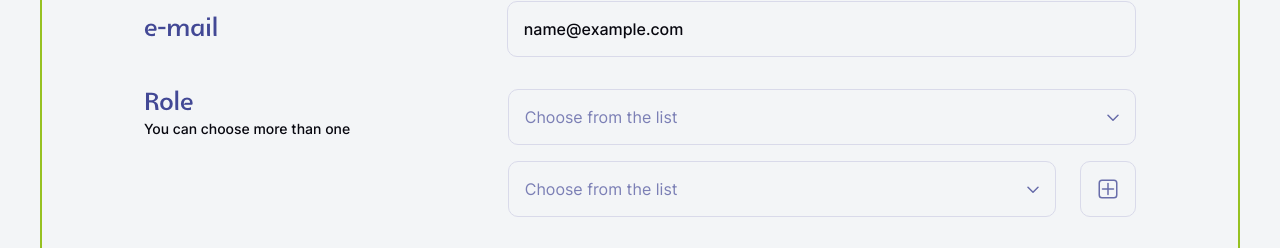
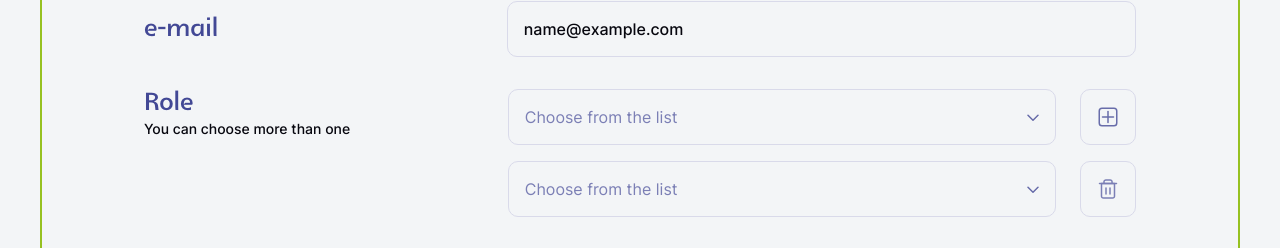
Before and after one commit to Guntyk/euro-dance-confederation-landing, a React (Create React App) app: page / in a window 1280 px wide. Both pictures are taken after typing "Sample", "Sample", "5551234", "name@example.com", "Sample" into the empty fields and a click on the button 1108 px from the left and 4083 px from the top of the page. Shown: the part 3966-4214 px from the top of the page. Built offline with nearby package versions, Linux system fonts and the light colour scheme.

Commit message:
Multiple Role Selection Added

```diff
--- a/src/components/Form/Form.css
+++ b/src/components/Form/Form.css
@@ -11,6 +11,10 @@
   gap: 2em;
   border-radius: 10px;
   border: 2px solid var(--green);
+}
+
+.thanks-title {
+  text-align: center !important;
 }
 
 @media (max-width: 1440px) {
--- a/src/components/Form/Form.jsx
+++ b/src/components/Form/Form.jsx
@@ -9,10 +9,10 @@ import "./Form.css";
 export default function Form() {
   const [submit, setSubmit] = useState(false);
   const [country, setCountry] = useState("");
-  const [role, setRole] = useState("");
+  const [role, setRole] = useState([""]);
 
   function handleSubmit(e) {
-    console.log(e.target);
+    console.log(role);
     e.preventDefault();
     if (country.length !== 0 && role.length !== 0) {
       const user = {
@@ -22,10 +22,11 @@ export default function Form() {
           surname: e.target.surname.value.trim(),
           phone: e.target.phone.value.trim(),
           email: e.target.email.value.trim(),
-          role,
+          role: JSON.stringify(role),
           comment: e.target.comment.value.trim(),
         },
       };
+      console.log(user);
       createUser(JSON.stringify(user));
       setSubmit(true);
     } else {
@@ -94,8 +95,8 @@ export default function Form() {
           </div>
         </section>
       ) : (
-        <section className="form-sec">
-          <h3 className="sec-title form-title">Thanks!</h3>
+        <section className="section form-sec">
+          <h3 className="sec-title form-title thanks-title">Thanks!</h3>
         </section>
       )}
     </>
--- a/src/components/common/Button/Button.css
+++ b/src/components/common/Button/Button.css
@@ -13,7 +13,7 @@
   background-color: var(--light-blue);
 }
 
-.btn.plus {
+.btn.btn-form {
   margin-left: 1.5em;
   width: 4em;
   padding: 0;
@@ -21,14 +21,22 @@
   border: 1px solid var(--dark-gray);
 }
 
-.btn.plus::before {
-  content: url(./plus.svg);
+.btn.btn-form svg {
   position: absolute;
   top: 50%;
   left: 50%;
-  width: 1.5em;
-  height: 1.5em;
   transform: translate(-50%, -50%);
+}
+
+.color {
+  transition: 0.2s;
+}
+
+.btn.plus:hover .color {
+  stroke: var(--purple);
+}
+.btn.delete:hover .color {
+  stroke: var(--pink);
 }
 
 @media (max-width: 768px) {
--- a/src/components/common/Input/MultipleInput.jsx
+++ b/src/components/common/Input/MultipleInput.jsx
@@ -3,23 +3,28 @@ import { unique } from "../../../hooks/unique";
 
 export default function MultipleInput({ role, setRole, options }) {
   const [isActive, setIsActive] = useState([false]);
-  const [val, setVal] = useState([""]);
 
-  function handleClick() {
-    const selects = [...val, []];
+  function handleAdd() {
+    const selects = [...role, []];
     const active = [...isActive, false];
-    setVal(selects);
+    setRole(selects);
     setIsActive(active);
+  }
+
+  function handleDelete(i) {
+    const selects = [...role];
+    selects.splice(i, 1);
+    setRole(selects);
   }
 
   function handleChange(onChangeValue, i) {
     const activeSelects = [...isActive];
     activeSelects[i] = !activeSelects[i];
 
-    const inputData = [...val];
+    const inputData = [...role];
     inputData[i] = onChangeValue.target.innerText;
 
-    setVal(inputData);
+    setRole(inputData);
     setIsActive(activeSelects);
   }
 
@@ -30,14 +35,13 @@ export default function MultipleInput({ role, setRole, options }) {
         <span className="label-subtitle">You can choose more than one</span>
       </span>
       <div className="inputs-wrapper">
-        {val.map((data, i) => {
+        {role.map((data, i) => {
           return (
-            <div className="select-wrapper">
+            <div className="select-wrapper" key={i}>
               <div
                 className={`input select ${
                   isActive[i] ? "active" : ""
                 } role-select`}
-                key={i}
               >
                 <div
                   className="select-btn"
@@ -45,21 +49,21 @@ export default function MultipleInput({ role, setRole, options }) {
                     handleChange(e, i);
                   }}
                 >
-                  {val[i].length !== 0 ? (
-                    val[i]
+                  {role[i].length !== 0 ? (
+                    role[i]
                   ) : (
                     <span className="default">Choose from the list</span>
                   )}
                 </div>
                 {isActive[i] && (
                   <div className="select-content">
-                    {unique(options, val).map((option) => (
+                    {unique(options, role).map((option) => (
                       <div
                         className="select-item"
                         onClick={(e) => {
-                          const value = [...val];
-                          value[i] = e.target.innerText;
-                          setVal(value);
+                          const values = [...role];
+                          values[i] = e.target.innerText;
+                          setRole(values);
 
                           const active = [...isActive];
                           active[i] = false;
@@ -73,8 +77,24 @@ export default function MultipleInput({ role, setRole, options }) {
                   </div>
                 )}
               </div>
-              {val.length === i + 1 && val.length < 6 && (
-                <button className="btn plus" onClick={handleClick}></button>
+              {role.length < 6 && i === 0 ? (
+                <button
+                  className="btn btn-form plus"
+                  onClick={handleAdd}
+                  key={i + 1}
+                >
+                  <Plus />
+                </button>
+              ) : (
+                <button
+                  className="btn btn-form delete"
+                  onClick={() => {
+                    handleDelete(i);
+                  }}
+                  key={i + 1}
+                >
+                  <Delete />
+                </button>
               )}
             </div>
           );
@@ -84,3 +104,89 @@ export default function MultipleInput({ role, setRole, options }) {
     </div>
   );
 }
+
+function Plus() {
+  return (
+    <svg
+      width="24"
+      height="24"
+      viewBox="0 0 24 24"
+      fill="none"
+      xmlns="http://www.w3.org/2000/svg"
+    >
+      <path
+        className="color"
+        d="M12 6.52637V17.4737"
+        stroke="#686DAA"
+        strokeWidth="1.5"
+        strokeLinecap="round"
+        strokeLinejoin="round"
+      />
+      <path
+        className="color"
+        d="M17.4736 12L6.52626 12"
+        stroke="#686DAA"
+        strokeWidth="1.5"
+        strokeLinecap="round"
+        strokeLinejoin="round"
+      />
+      <rect
+        className="color"
+        x="3.25"
+        y="3.25"
+        width="17.5"
+        height="17.5"
+        rx="2.75"
+        stroke="#686DAA"
+        strokeWidth="1.5"
+        strokeLinecap="round"
+        strokeLinejoin="round"
+      />
+    </svg>
+  );
+}
+
+function Delete() {
+  return (
+    <svg
+      width="24"
+      height="24"
+      viewBox="0 0 24 24"
+      fill="none"
+      xmlns="http://www.w3.org/2000/svg"
+    >
+      <path
+        className="color"
+        d="M3.5 6.50049H12H20.5"
+        stroke="#7B7FB5"
+        strokeWidth="1.5"
+        strokeLinecap="round"
+        strokeLinejoin="round"
+      />
+      <path
+        className="color"
+        d="M7.99927 6.5V4.8C7.99927 4.32261 8.19493 3.86477 8.54321 3.52721C8.89149 3.18964 9.36387 3 9.85641 3H14.1861C14.6786 3 15.151 3.18964 15.4993 3.52721C15.8475 3.86477 16.0432 4.32261 16.0432 4.8V6.51889M18.4993 6.5V19.2C18.4993 19.6774 18.3036 20.1352 17.9553 20.4728C17.607 20.8104 17.1347 21 16.6421 21H7.35641C6.86387 21 6.39149 20.8104 6.04321 20.4728C5.69493 20.1352 5.49927 19.6774 5.49927 19.2V6.5H18.4993Z"
+        stroke="#7B7FB5"
+        strokeWidth="1.5"
+        strokeLinecap="round"
+        strokeLinejoin="round"
+      />
+      <path
+        className="color"
+        d="M10 11V17"
+        stroke="#7B7FB5"
+        strokeWidth="1.5"
+        strokeLinecap="round"
+        strokeLinejoin="round"
+      />
+      <path
+        className="color"
+        d="M14 11V17"
+        stroke="#7B7FB5"
+        strokeWidth="1.5"
+        strokeLinecap="round"
+        strokeLinejoin="round"
+      />
+    </svg>
+  );
+}
```
Also changed, not shown: src/components/common/Button/plus.svg (deleted).
